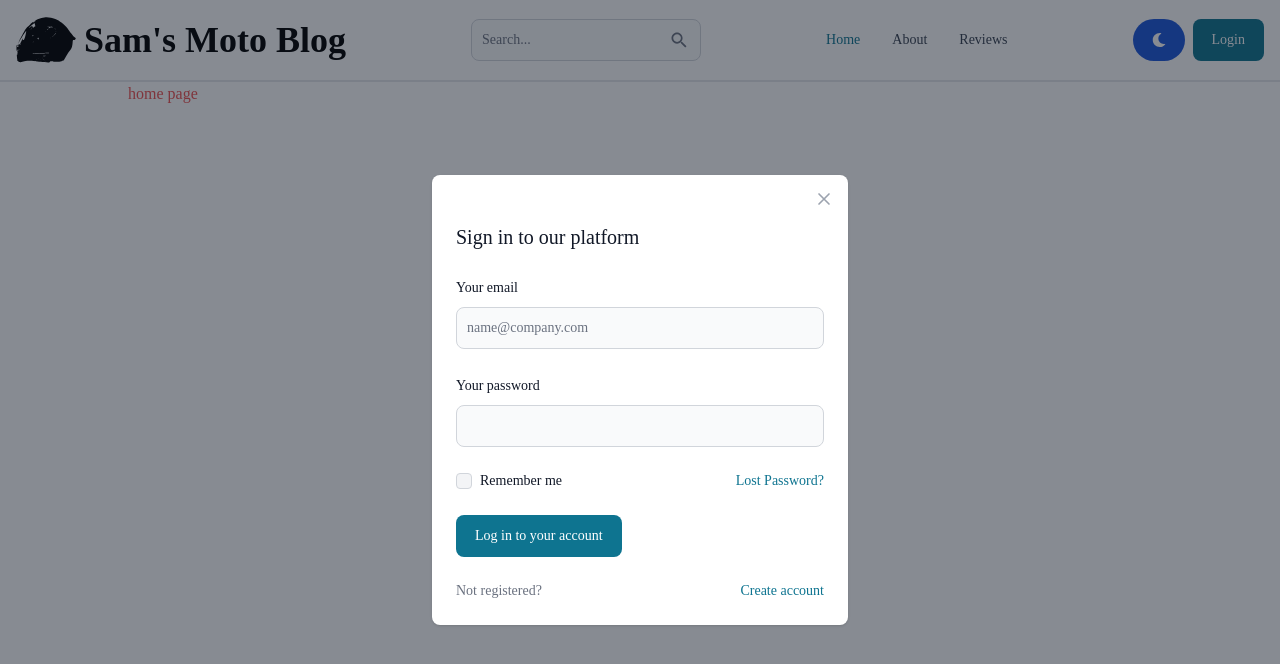
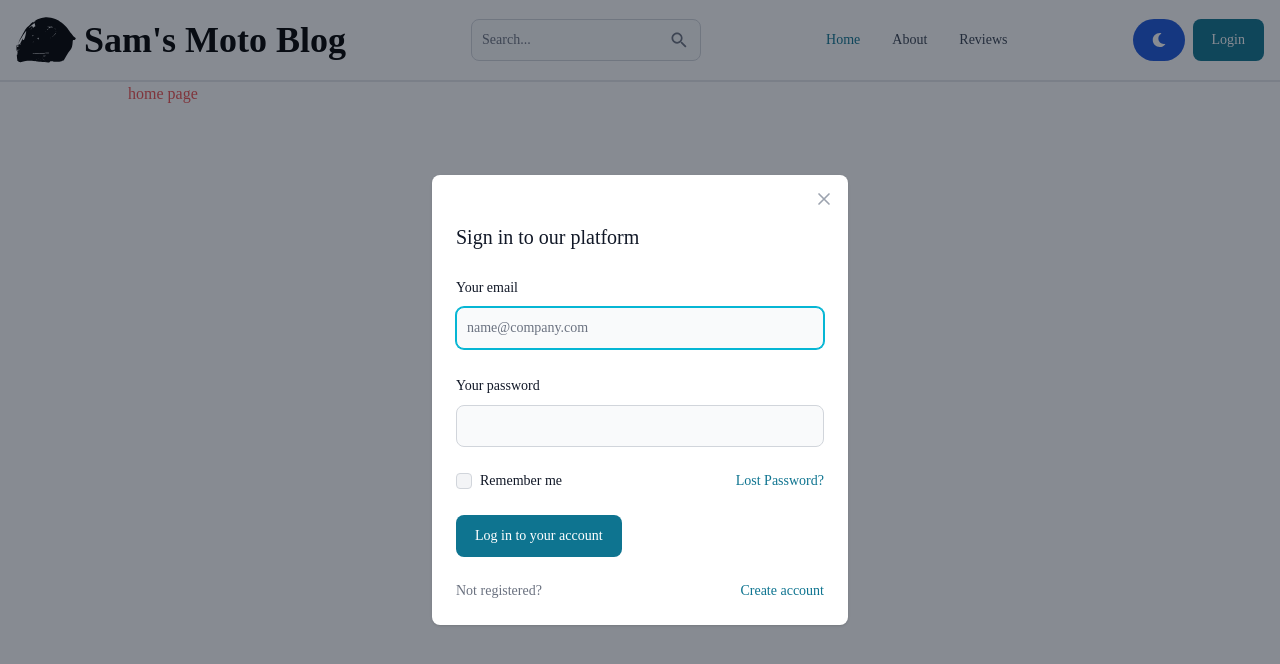
Before and after one commit to samuelchen17/moto-blog, a React (Vite) app in the folder client/: page / in a window 1280 px wide. Both pictures are taken after a click on the button "Login". Shown: the top 664 px of the page. Built offline with nearby package versions, Linux system fonts and the light colour scheme.

Commit message:
login modal fix

```diff
--- a/client/src/components/NavBar/NavBar.tsx
+++ b/client/src/components/NavBar/NavBar.tsx
@@ -1,4 +1,4 @@
-import { useState } from "react";
+import { useState, useRef } from "react";
 import {
   Button,
   Navbar,
@@ -18,6 +18,7 @@ import LoginModal from "../modal/LoginModal";
 const NavBar = () => {
   const path = useLocation().pathname;
   const [openModal, setOpenModal] = useState(false);
+  const emailInputRef = useRef<HTMLInputElement>(null);
 
   return (
     <Navbar className="border-b-2">
@@ -62,13 +63,14 @@ const NavBar = () => {
         </NavbarLink>
       </NavbarCollapse>
       <Modal
+        dismissible
         show={openModal}
         size="md"
         popup
         onClose={() => setOpenModal(false)}
-        // initialFocus={emailInputRef}
+        initialFocus={emailInputRef}
       >
-        <LoginModal />
+        <LoginModal emailInputRef={emailInputRef} />
       </Modal>
     </Navbar>
   );
--- a/client/src/components/modal/LoginModal.tsx
+++ b/client/src/components/modal/LoginModal.tsx
@@ -1,8 +1,11 @@
 import { useRef } from "react";
 import { Button, Checkbox, Label, Modal, TextInput } from "flowbite-react";
 
-const LoginModal = () => {
-  const emailInputRef = useRef<HTMLInputElement>(null);
+interface LoginModalProps {
+  emailInputRef: React.RefObject<HTMLInputElement>;
+}
+
+const LoginModal: React.FC<LoginModalProps> = ({ emailInputRef }) => {
   return (
     <>
       <Modal.Header />
```
